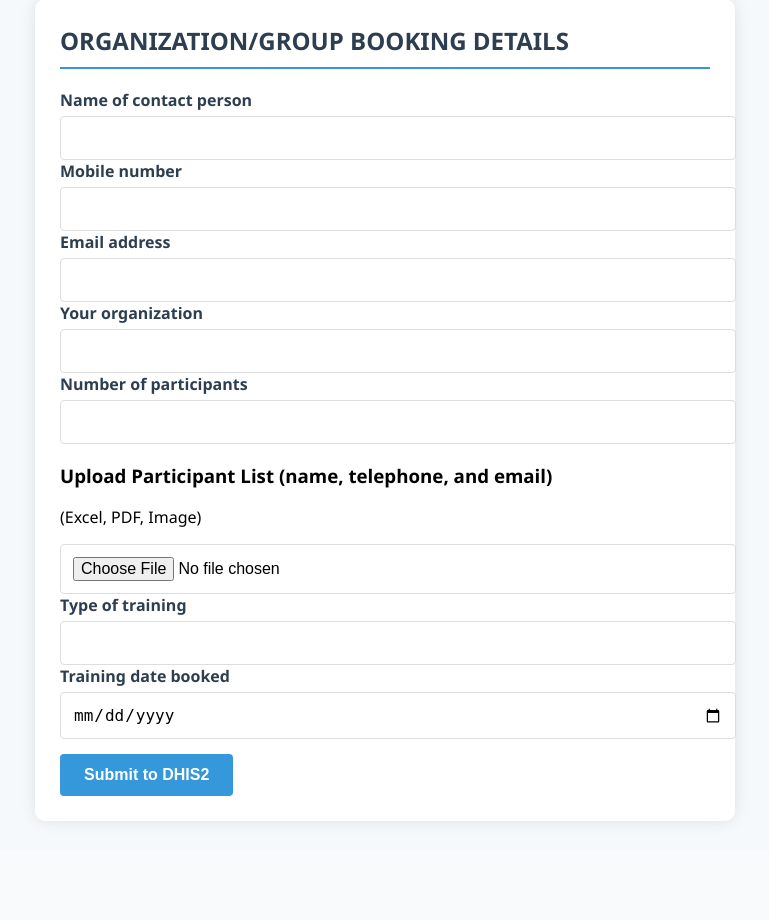
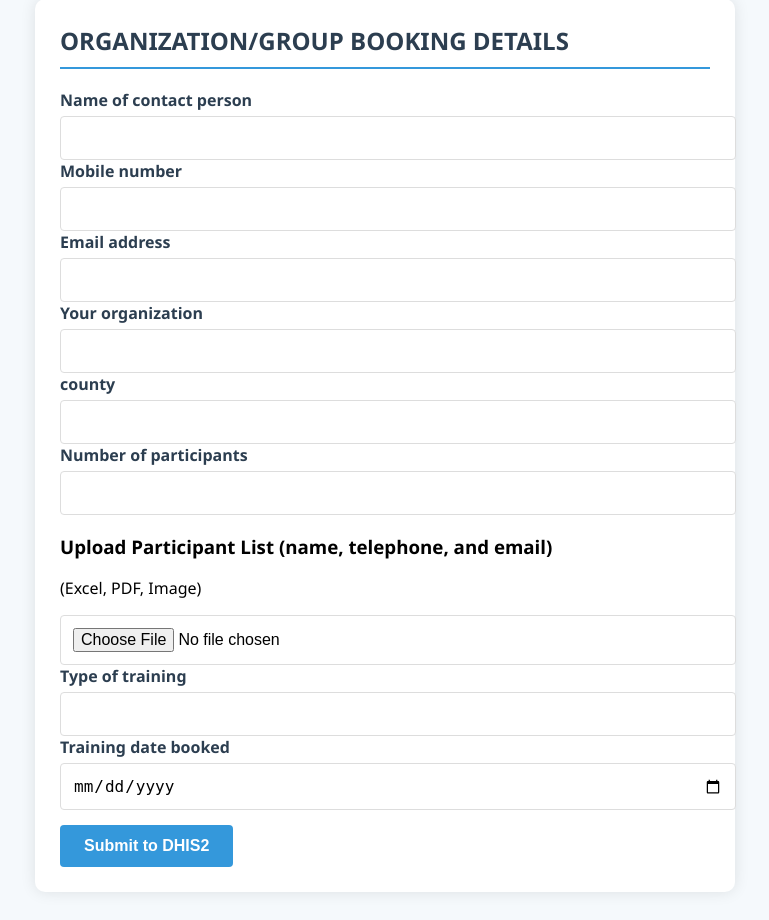
Before and after one commit to tchasinga/formfornacadadata, a PHP site: page /organization-group-booking-details/index.php in a window 1280 px wide. Shown: the part 29-949 px from the top of the page, without its empty margins (255-1024 px from the left). Before the commit the page ends 853 px from the top, so only its background shows below. Run offline with PHP 8.4, Linux system fonts and the light colour scheme.

Commit message:
Add county field to group booking details form and update API payload to include county information for enhanced data tracking and submission accuracy.

```diff
--- a/organization-group-booking-details/index.php
+++ b/organization-group-booking-details/index.php
@@ -13,6 +13,8 @@ if ($_SERVER["REQUEST_METHOD"] == "POST") {
     $number_of_participants = $_POST['number_of_participants'];
     $type_of_training = $_POST['type_of_training'];
     $training_dates_booked = $_POST['training_dates_booked'];
+    $county = $_POST['county'];
+
 
 
     $url = "https://monitoring.jocsoft.net/dhis/api/tracker";
@@ -57,7 +59,7 @@ if ($_SERVER["REQUEST_METHOD"] == "POST") {
             ["dataElement" => "hHwkWGfBOQC", "value" => $type_of_training],
             ["dataElement" => "ey7StdOdVCi", "value" => $training_dates_booked],
             ["dataElement" => "T3Ke5Jx4lGp", "value" => $currentDate],
-            ["dataElement" => "X5GBez1nxB3", "value" => $currentDate]
+            ["dataElement" => "X5GBez1nxB3", "value" => $county]
         ];
 
         if ($fileResourceId) {
@@ -173,6 +175,9 @@ if ($_SERVER["REQUEST_METHOD"] == "POST") {
                 <label for="organization">Your organization</label>
                 <input type="text" id="organization" name="organization" required>
 
+                <label for="county">county</label>
+                <input type="text" id="county" name="county" required>
+
                 <label for="number_of_participants">Number of participants</label>
                 <input type="text" id="number_of_participants" name="number_of_participants" required>
 
```
